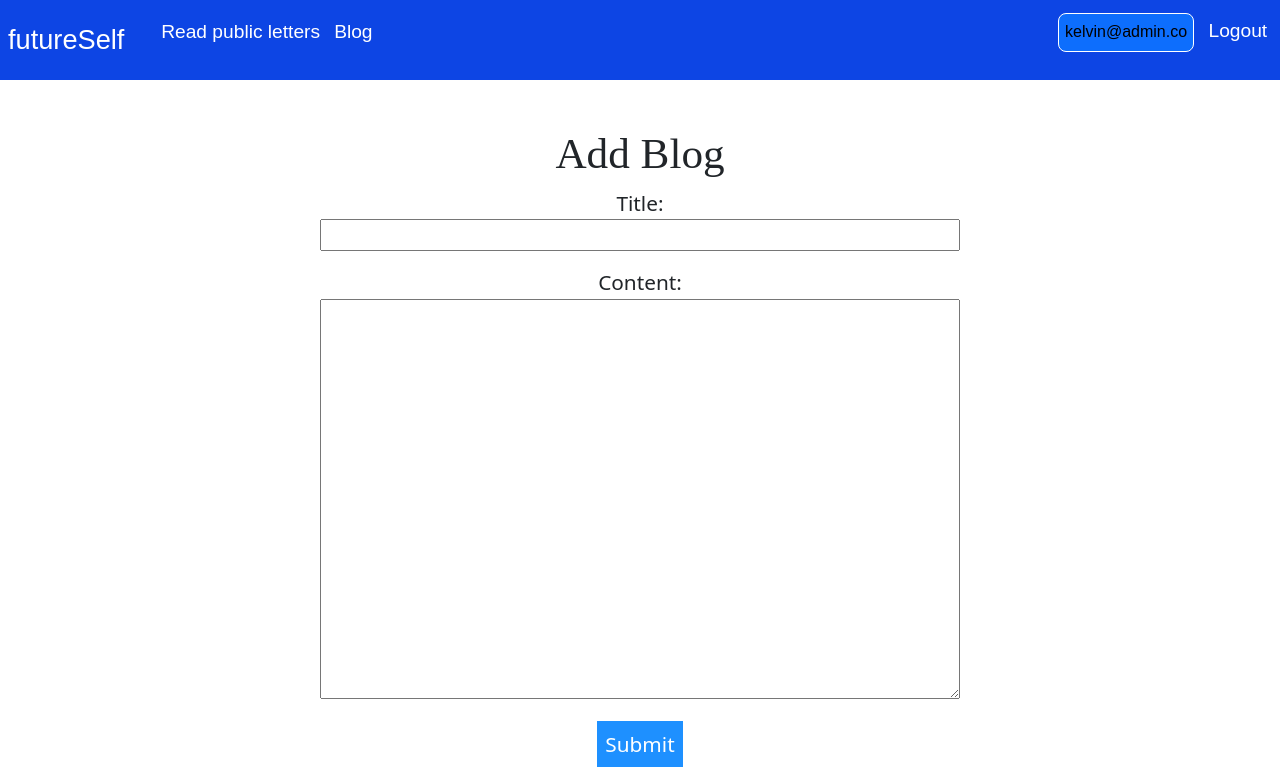
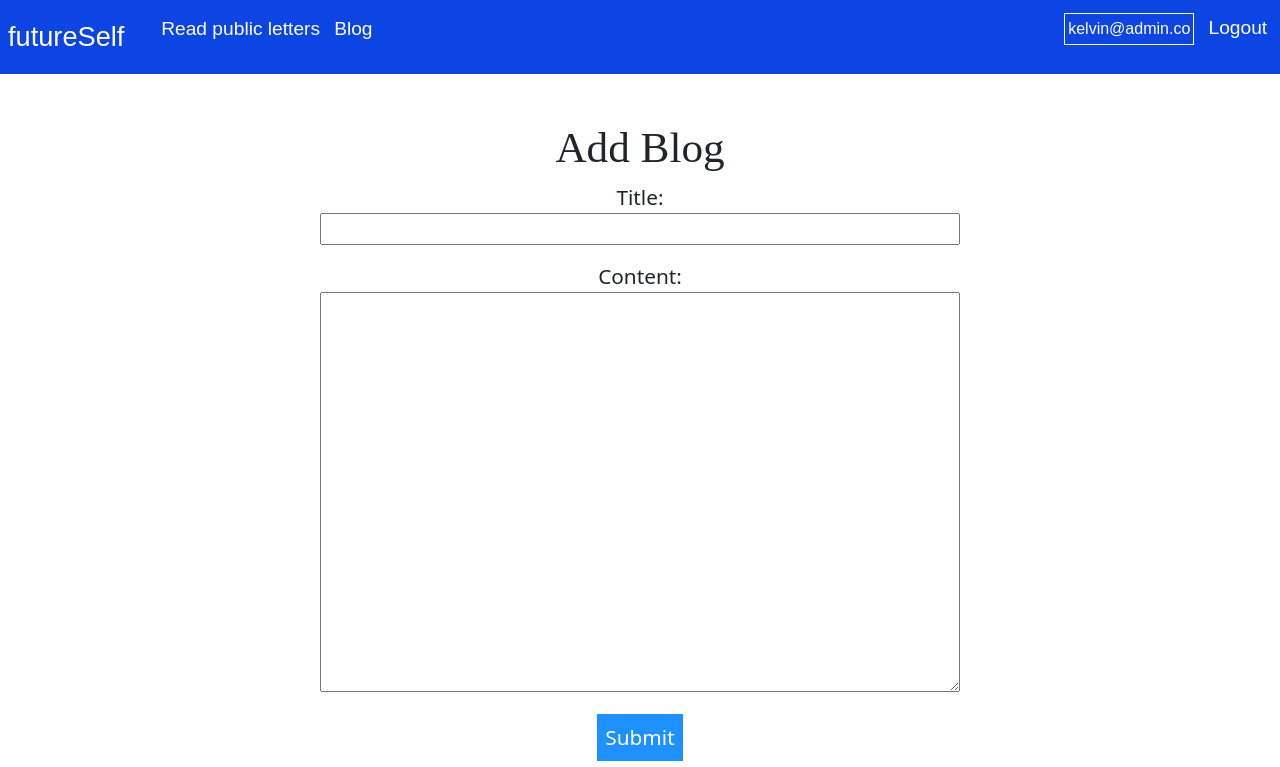
Before and after one commit to Klvxn/futureSelf, a Django app: page /blogs/create/ in a window 1280 px wide. Shown: the top 767 px of the page. Run offline with Django 4.2, Linux system fonts and the light colour scheme; a user stored in the database is signed in; parts of the project's set-up code (start-up, migrations or seed data) failed here and were passed over.

```diff
--- a/blog/models.py
+++ b/blog/models.py
@@ -1,7 +1,7 @@
+from django.contrib.auth.models import User
 from django.db import models
 from django.urls import reverse
 from django.utils.text import slugify
-from django.contrib.auth.models import User
 
 
 # Create your models here.
--- a/blog/templates/blog_base.html
+++ b/blog/templates/blog_base.html
@@ -6,7 +6,7 @@
         <meta name="viewport" content="width=device-width, initial-scale=1.0">
         <title>futureSelf | Blog</title>
         <link href="https://cdn.jsdelivr.net/npm/bootstrap@5.0.2/dist/css/bootstrap.min.css" rel="stylesheet" integrity="sha384-EVSTQN3/azprG1Anm3QDgpJLIm9Nao0Yz1ztcQTwFspd3yD65VohhpuuCOmLASjC" crossorigin="anonymous">
-        <link rel="stylesheet" href="/static/blog/base.css" type="text/css">
+        <link href="/static/blog/base.css" rel="stylesheet" type="text/css">
         <script src="https://cdn.jsdelivr.net/npm/bootstrap@5.0.2/dist/js/bootstrap.bundle.min.js" integrity="sha384-MrcW6ZMFYlzcLA8Nl+NtUVF0sA7MsXsP1UyJoMp4YLEuNSfAP+JcXn/tWtIaxVXM" crossorigin="anonymous"></script>
     </head>
     <body>
@@ -22,9 +22,9 @@
                 <ul>
                     {% if user.is_authenticated %}
                     <li>
-                       <button class="bg-primary" id="user-email">{{ user.email }}</button>
+                       <button id="user-email">{{ user.email }}</button>
                     </li>
-                        <li>  <a href="{% url 'account:logout' %}">Logout </a></li>
+                        <li>  <a href="{% url 'account:logout' %}">Logout</a></li>
                     {% else %}
                         <li><a href="{% url 'account:login' %}">Login</a></li>
                         <li><a href="{% url 'account:signup' %}">Sign Up</a></li>
--- a/letter/templates/base.html
+++ b/letter/templates/base.html
@@ -5,11 +5,10 @@
     <meta name="viewport" content="width=device-width, initial-scale=1.0">
     <title>futureSelf</title>
 
-    <!-- Base style -->
+    <!-- CSS -->
     <link href="https://cdn.jsdelivr.net/npm/bootstrap@5.0.2/dist/css/bootstrap.min.css" rel="stylesheet" integrity="sha384-EVSTQN3/azprG1Anm3QDgpJLIm9Nao0Yz1ztcQTwFspd3yD65VohhpuuCOmLASjC" crossorigin="anonymous">
     <link rel="stylesheet" href="/static/letter/css/base.css">
 
-    <!-- Bootstrap  -->
     <script src="https://cdn.jsdelivr.net/npm/bootstrap@5.0.2/dist/js/bootstrap.bundle.min.js" integrity="sha384-MrcW6ZMFYlzcLA8Nl+NtUVF0sA7MsXsP1UyJoMp4YLEuNSfAP+JcXn/tWtIaxVXM" crossorigin="anonymous"></script>
 
 </head>
--- a/letter/templates/homepage.html
+++ b/letter/templates/homepage.html
@@ -14,7 +14,7 @@
         <form action="" method="post" class="form-group">
             {% csrf_token %}
             {{ form.as_p }}
-            <button class="p-2">Send to the future</button>
+            <button>Send to the future</button>
         </form>
     </div>
 </div>
--- a/static/blog/base.css
+++ b/static/blog/base.css
@@ -81,8 +81,9 @@ nav a:hover {
 
 #user-email {
     border: 1px solid white;
-    padding: .4rem;
-    border-radius: .5rem;
+    padding: .2rem;
+    background-color: var(--my-blue);
+    color: white;
 }
 
 .all_blogs h1 {
```
Also changed, not shown: static/letter/css/base.css (+4 -6 lines).
